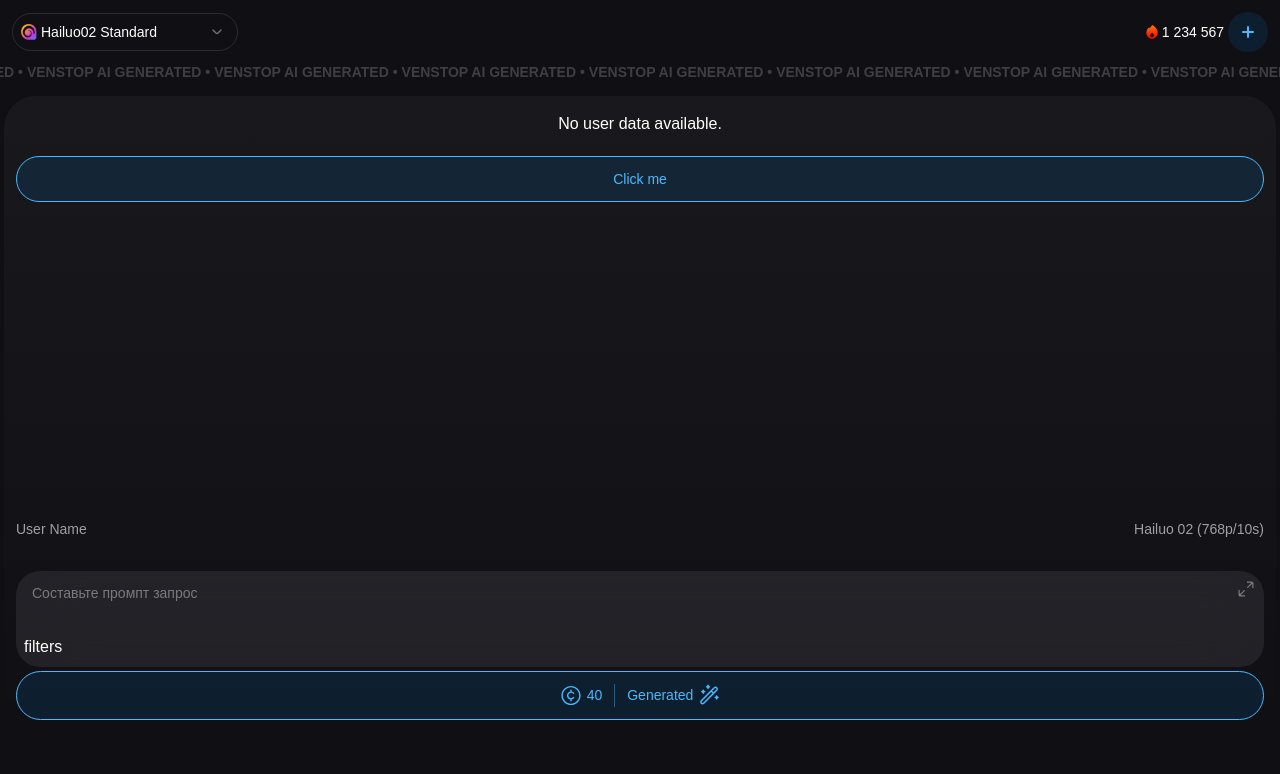
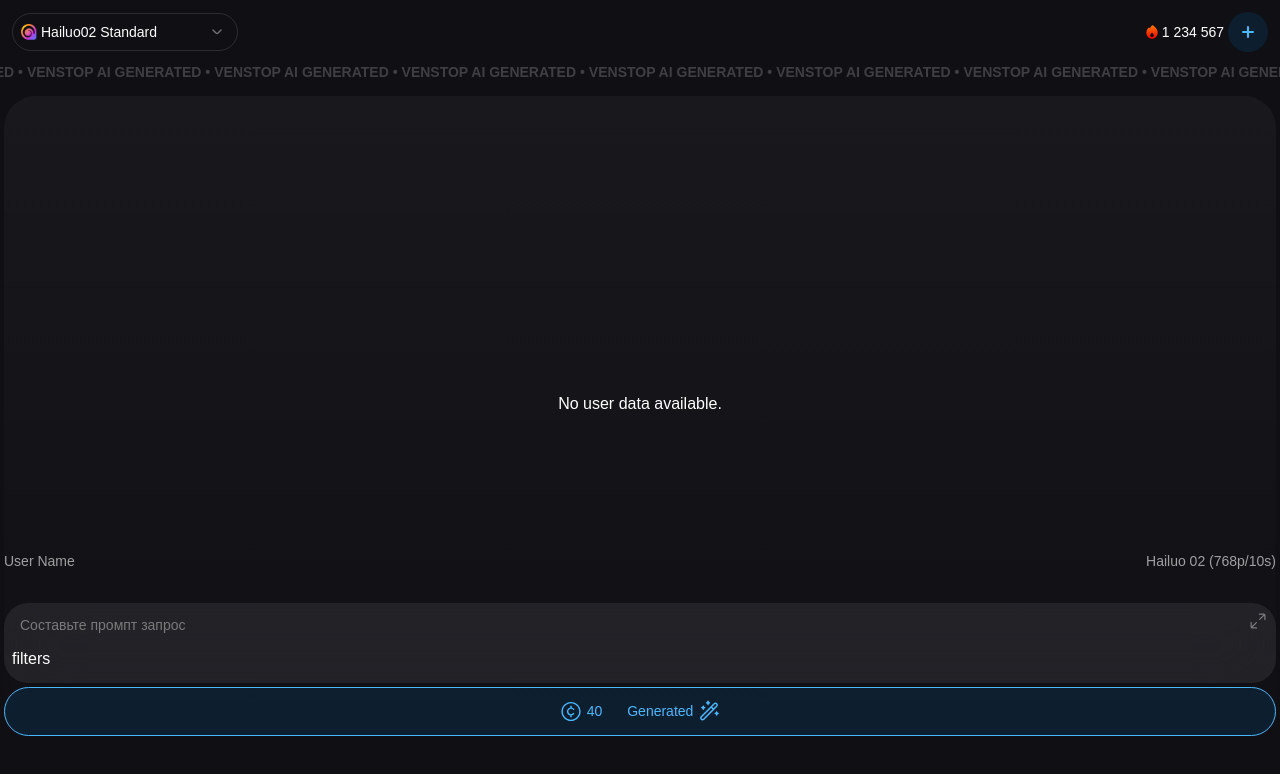
Before and after one commit to GSergiy13/pipeline-frontend, a Next.js app: page / in a window 1280 px wide. Shown: the top 774 px of the page. Built offline with nearby package versions, Linux system fonts and the light colour scheme; a web font is replaced by a local one.

Commit message:
feat: add framer-motion for animated textarea expansion; refactor PromptInput components for better user interaction

```diff
--- a/package.json
+++ b/package.json
@@ -12,6 +12,7 @@
     "@reduxjs/toolkit": "^2.8.2",
     "axios": "^1.10.0",
     "clsx": "^2.1.1",
+    "framer-motion": "^12.23.0",
     "i": "^0.3.7",
     "next": "15.3.4",
     "npm": "^11.4.2",
--- a/src/components/Home/Home.tsx
+++ b/src/components/Home/Home.tsx
@@ -4,13 +4,12 @@ import { ChatPromptPanel } from 'components/СhatPromptPanel/СhatPromptPanel'
 import { useSelector } from 'react-redux'
 import type { RootState } from 'store/store'
 
-import { ButtonBasic } from '@/ui/ButtonBasic/buttonBasic'
-
 export const HomePage = () => {
 	const userData = useSelector((state: RootState) => state.user)
 
 	return (
 		<div className='relative w-[calc(100vw-8px)] flex flex-col px-3 py-4 mx-auto h-[80vh] items-center justify-center bg-chat-gradient rounded-t-[32px]'>
+			<div className='flex flex-col items-center justify-center w-full max-w-2xl -translate-y-1/2'>
 				{userData.user ? (
 					<div className='mt-4'>
 						<h2>User Information:</h2>
@@ -21,12 +20,7 @@ export const HomePage = () => {
 				) : (
 					<p>No user data available.</p>
 				)}
-
-			<ButtonBasic
-				text='Click me'
-				className='mt-5'
-				onClick={() => console.log('Button clicked!')}
-			/>
+			</div>
 
 			<ChatPromptPanel />
 		</div>
--- a/src/components/СhatPromptPanel/PromptInputWrapper/ExpandInputButton/ExpandInputButton.tsx
+++ b/src/components/СhatPromptPanel/PromptInputWrapper/ExpandInputButton/ExpandInputButton.tsx
@@ -1,11 +1,19 @@
 import Image from 'next/image'
 
-export const ExpandInputButton = () => {
+interface ExpandInputButtonProps {
+	onExpand: () => void
+	isExpanded: boolean
+}
+
+export const ExpandInputButton = ({ onExpand, isExpanded }: ExpandInputButtonProps) => {
 	return (
-		<button className='absolute right-2 top-2 bg-transparent border-none'>
+		<button
+			onClick={onExpand}
+			className='absolute right-2 top-2 bg-transparent border-none'
+		>
 			<Image
-				src={'/icons/expand.svg'}
-				alt='Expand input'
+				src={isExpanded ? '/icons/minimize.svg' : '/icons/expand.svg'}
+				alt={isExpanded ? 'minimize input' : 'Expand input'}
 				width={20}
 				height={20}
 			/>
--- a/src/components/СhatPromptPanel/PromptInputWrapper/PromptInputField/PromptInputField.tsx
+++ b/src/components/СhatPromptPanel/PromptInputWrapper/PromptInputField/PromptInputField.tsx
@@ -1,9 +1,61 @@
-export const PromptInputField = () => {
-	return (
-		<textarea
-			id='prompt-input'
-			className='w-full resize-none pl-2 pr-2 py-1 text-sm text-white placeholder:text-white/40 bg-transparent focus:outline-none focus:ring-0'
-			placeholder='Составьте промпт запрос'
-		/>
-	)
+import { motion } from 'framer-motion'
+import { forwardRef, useImperativeHandle, useRef, useState } from 'react'
+import { handleVibrate } from 'utils/handleVibrate'
+
+interface PromptInputFieldProps {
+	onToggle?: (isExpanded: boolean) => void
 }
+
+export const PromptInputField = forwardRef<{ toggleExpand: () => void }, PromptInputFieldProps>(
+	({ onToggle }, ref) => {
+		const textareaRef = useRef<HTMLTextAreaElement>(null)
+		const [isExpanded, setIsExpanded] = useState(false)
+		const [height, setHeight] = useState<'auto' | number>('auto')
+
+		const handleInput = () => {
+			if (!textareaRef.current || isExpanded) return
+
+			const el = textareaRef.current
+			el.style.height = 'auto'
+			const scrollHeight = el.scrollHeight
+
+			handleVibrate('light', 100)
+
+			if (scrollHeight <= 300) {
+				setHeight(scrollHeight)
+			} else {
+				setHeight(480)
+			}
+		}
+
+		useImperativeHandle(ref, () => ({
+			toggleExpand: () => {
+				setIsExpanded(prev => {
+					const newState = !prev
+					onToggle?.(newState)
+					setHeight(newState ? 450 : 'auto')
+
+					if (!newState) {
+						setTimeout(() => handleInput(), 10)
+					}
+					return newState
+				})
+			}
+		}))
+
+		return (
+			<motion.textarea
+				ref={textareaRef}
+				onInput={handleInput}
+				className='w-full resize-none pl-2 pr-2 py-1 text-sm text-white placeholder:text-white/40 bg-transparent focus:outline-none focus:ring-0'
+				placeholder='Составьте промпт запрос'
+				rows={1}
+				animate={{ height }}
+				transition={{ duration: 0.3, ease: 'easeInOut' }}
+				style={{ overflowY: height === 'auto' ? 'hidden' : 'auto' }}
+			/>
+		)
+	}
+)
+
+PromptInputField.displayName = 'PromptInputField'
--- a/src/components/СhatPromptPanel/PromptInputWrapper/PromptInputWrapper.tsx
+++ b/src/components/СhatPromptPanel/PromptInputWrapper/PromptInputWrapper.tsx
@@ -1,11 +1,24 @@
+import { useRef, useState } from 'react'
+
 import { ExpandInputButton } from './ExpandInputButton/ExpandInputButton'
 import { PromptInputField } from './PromptInputField/PromptInputField'
 
 export const PromptInputWrapper = () => {
+	const inputRef = useRef<{ toggleExpand: () => void }>(null)
+	const [isExpanded, setIsExpanded] = useState(false)
+
+	const handleExpand = () => {
+		inputRef.current?.toggleExpand()
+		setIsExpanded(prev => !prev)
+	}
+
 	return (
 		<div className='relative flex flex-col gap-2 mt-auto w-full min-h-20 backdrop-blur-[30px] bg-dark-bg-transparency-8 rounded-[24px] p-2'>
-			<PromptInputField />
-			<ExpandInputButton />
+			<PromptInputField ref={inputRef} />
+			<ExpandInputButton
+				onExpand={handleExpand}
+				isExpanded={isExpanded}
+			/>
 			filters
 		</div>
 	)
--- a/src/components/СhatPromptPanel/СhatPromptPanel.tsx
+++ b/src/components/СhatPromptPanel/СhatPromptPanel.tsx
@@ -4,7 +4,7 @@ import { UserInfoPanel } from './UserInfoPanel/UserInfoPanel'
 
 export const ChatPromptPanel = () => {
 	return (
-		<div className='flex flex-col mt-auto w-full'>
+		<div className=' absolute bottom-0 left-0 flex flex-col mt-auto w-full z-40 transition-all duration-150'>
 			<UserInfoPanel />
 			<PromptInputWrapper />
 
```
Also changed, not shown: 1 other file (tests, documents, lock files or other folders). Lines whose indentation alone changed are shown as unchanged.
